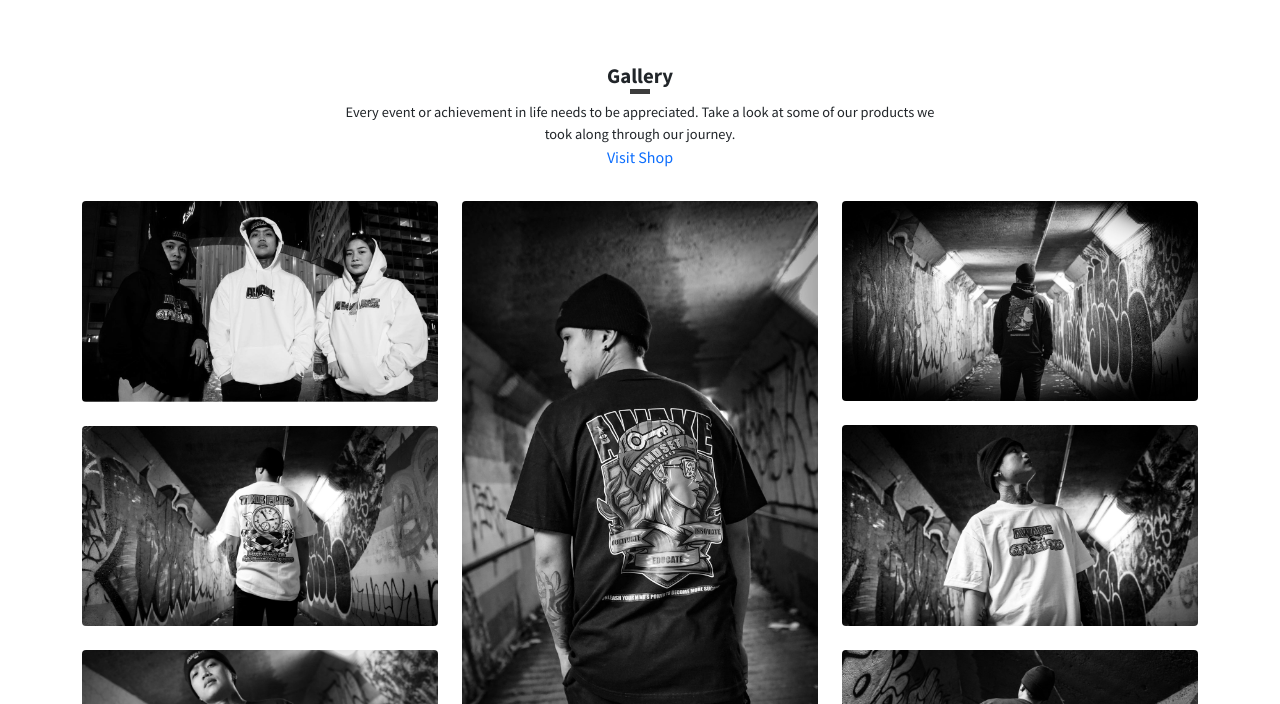
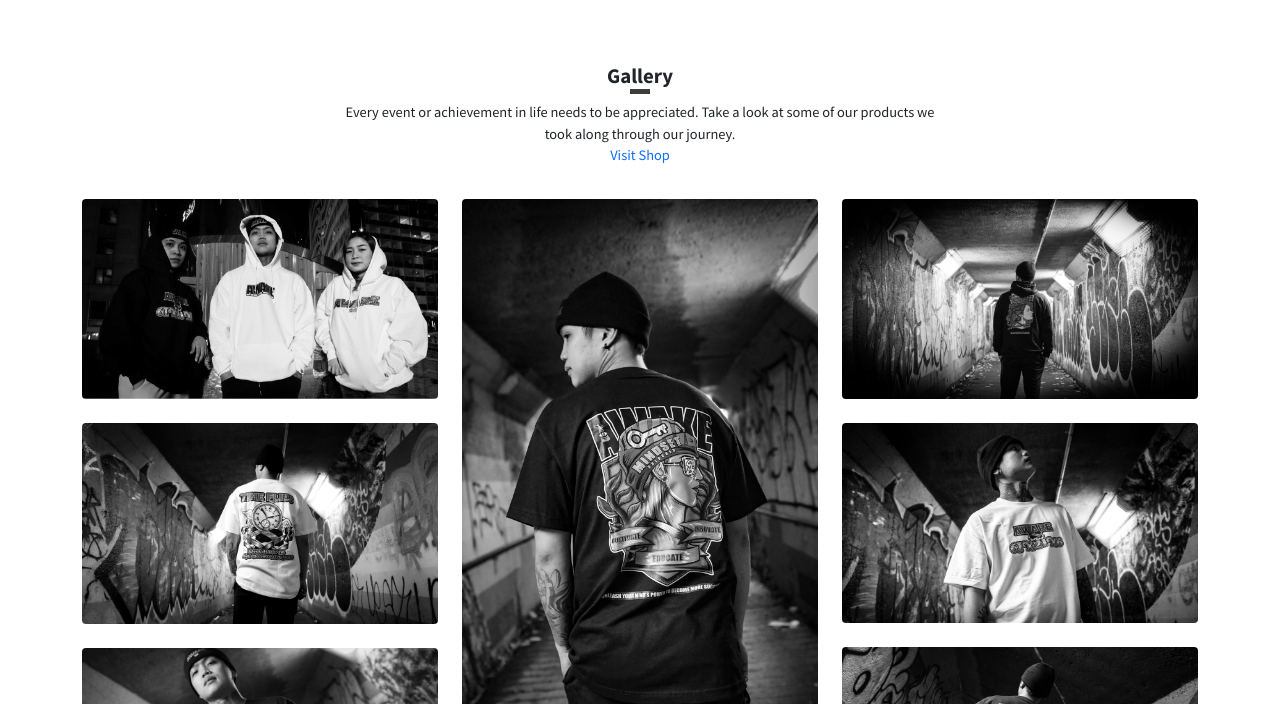
Before and after one commit to mondejarmarron18/prohustlin, a plain HTML site: page pages/gallery.html in a window 1280 px wide. Shown: the part 96-800 px from the top of the page. Drawn offline with nearby package versions, Linux system fonts and the light colour scheme.

```diff
--- a/pages/gallery.html
+++ b/pages/gallery.html
@@ -136,7 +136,9 @@
           Every event or achievement in life needs to be appreciated. Take a
           look at some of our products we took along through our journey.
         </div>
-        <a href="https://www.i-wearclothing.com/">Visit Shop</a>
+        <a href="https://www.i-wearclothing.com/" style="font-size: 0.9rem"
+          >Visit Shop</a
+        >
         <div class="container" id="gallery">
           <div class="row">
             <div class="col-lg-4 col-md-12 mb-4 mb-lg-0">
```
